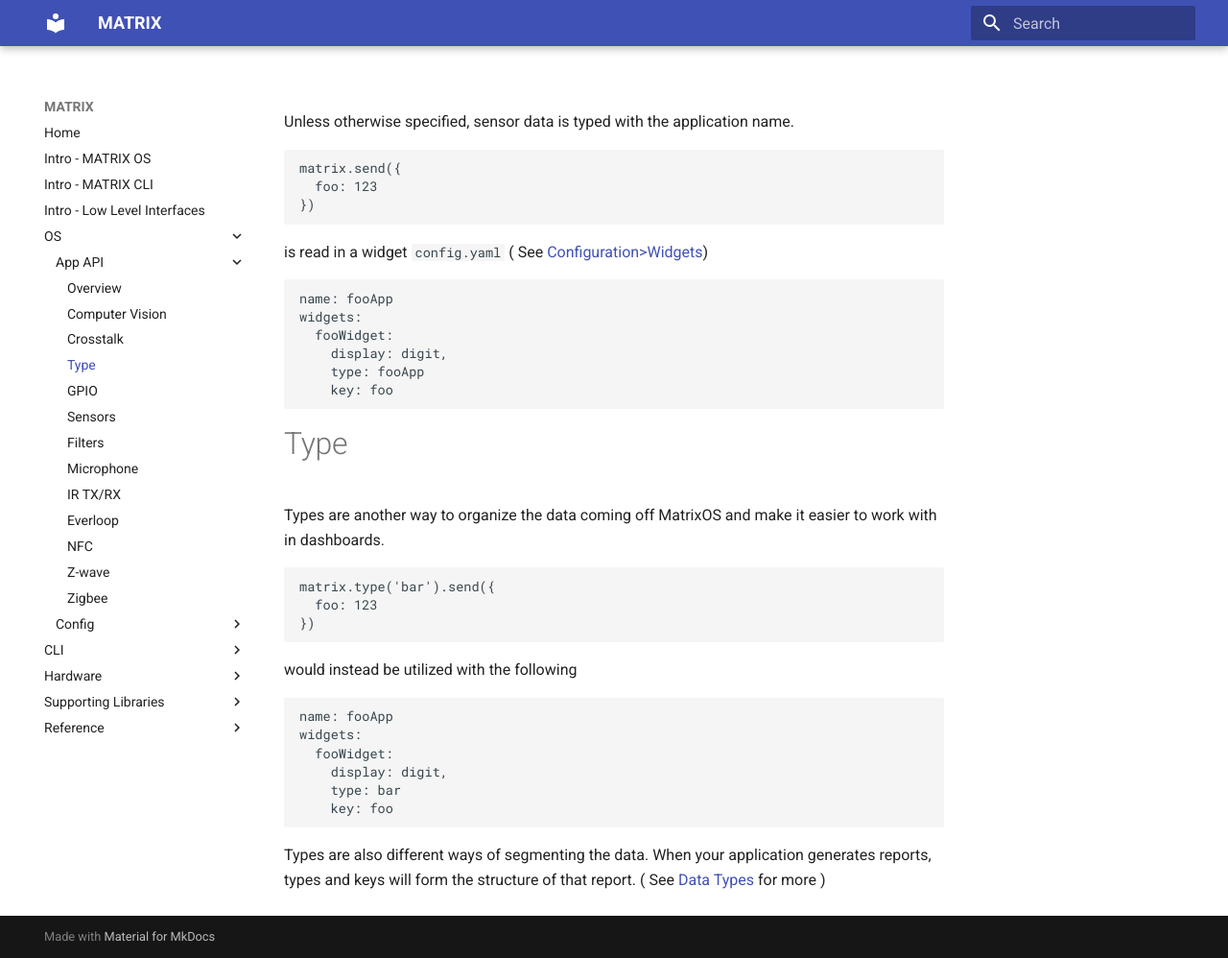
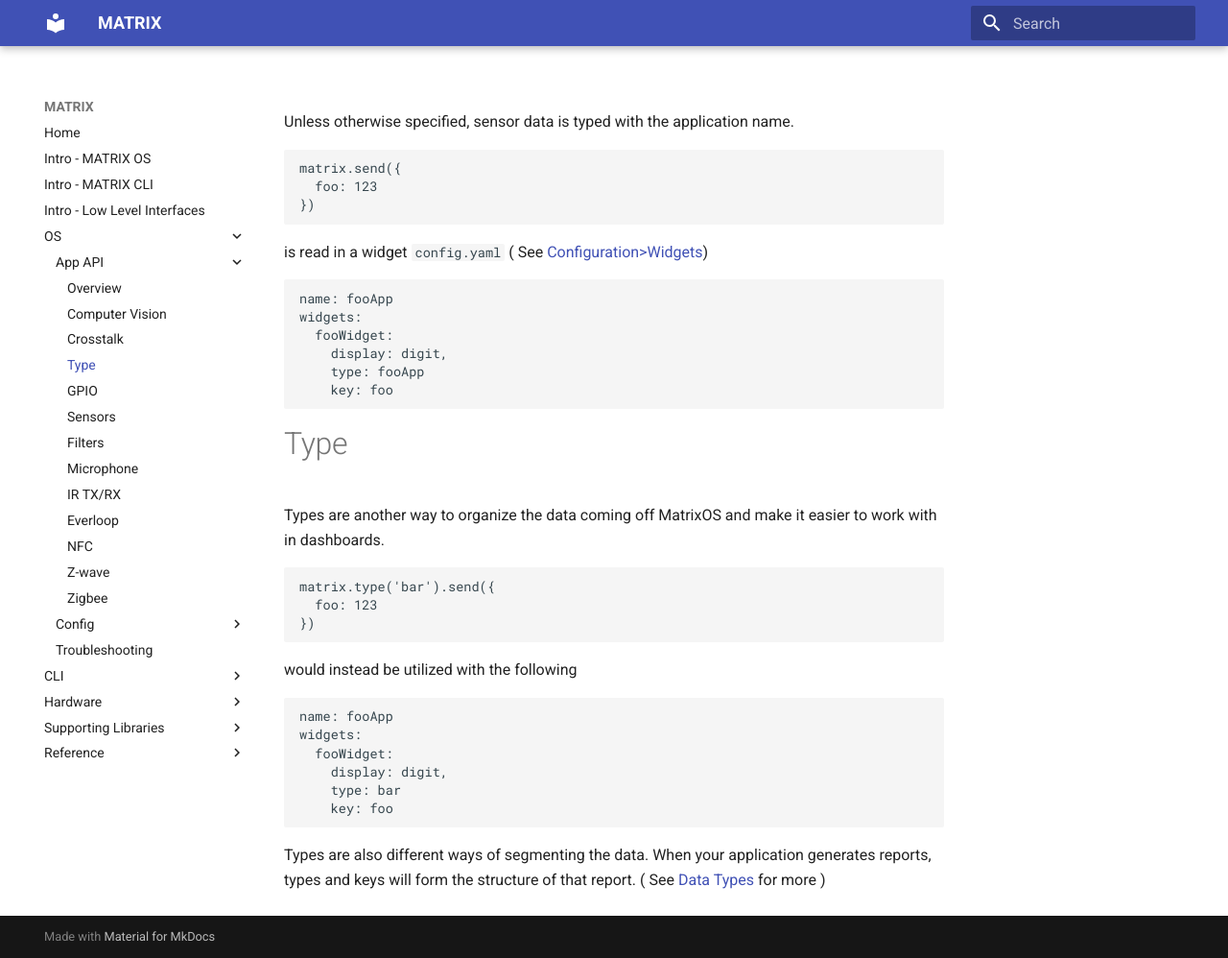
Before and after one commit to matrix-io/matrix-documentation, an MkDocs documentation site: the page built from docs/API/typesend.md, in a window 1280 px wide and 998 px high. Shown: the whole window at 96% size. Built offline with MkDocs 1.6.1 and Material for MkDocs 9.7.7, drawn with Linux system fonts in a browser that asks for light colours; old or Windows-style settings are respelled for this version of MkDocs.

Commit message:
add mos troubleshooting doc

```diff
--- a/mkdocs.yml
+++ b/mkdocs.yml
@@ -32,6 +32,7 @@
     - 'Widgets': 'Configuration/widgets.md'
     - 'Services': 'Configuration/services.md'
     - 'Examples': 'Configuration/examples.md'
+  - Troubleshooting: 'intro/matrix-troubleshooting.md'
 - CLI:
   - 'Overview': 'CLI/overview.md'
   - 'Apps': 'CLI/apps.md'
```
